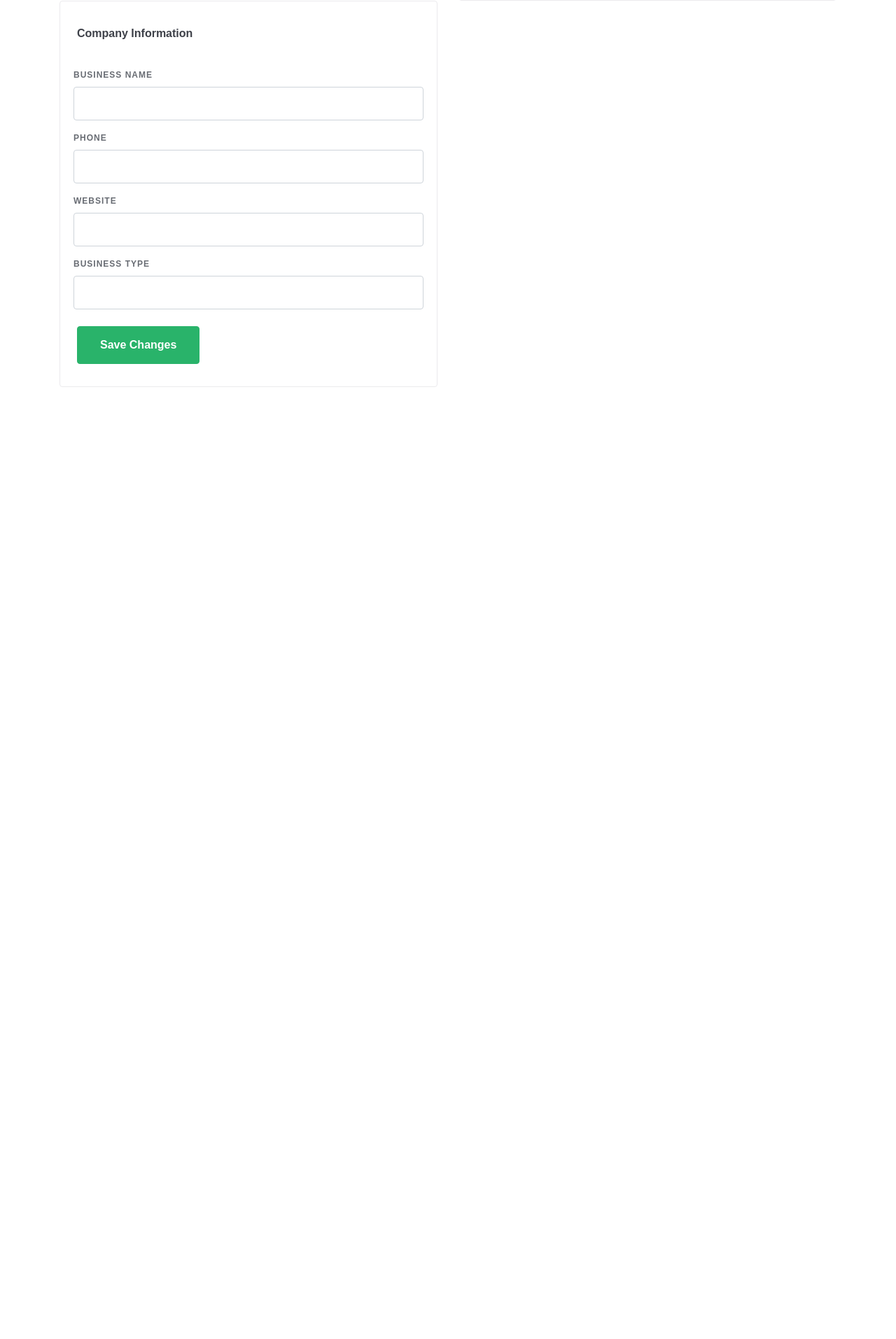
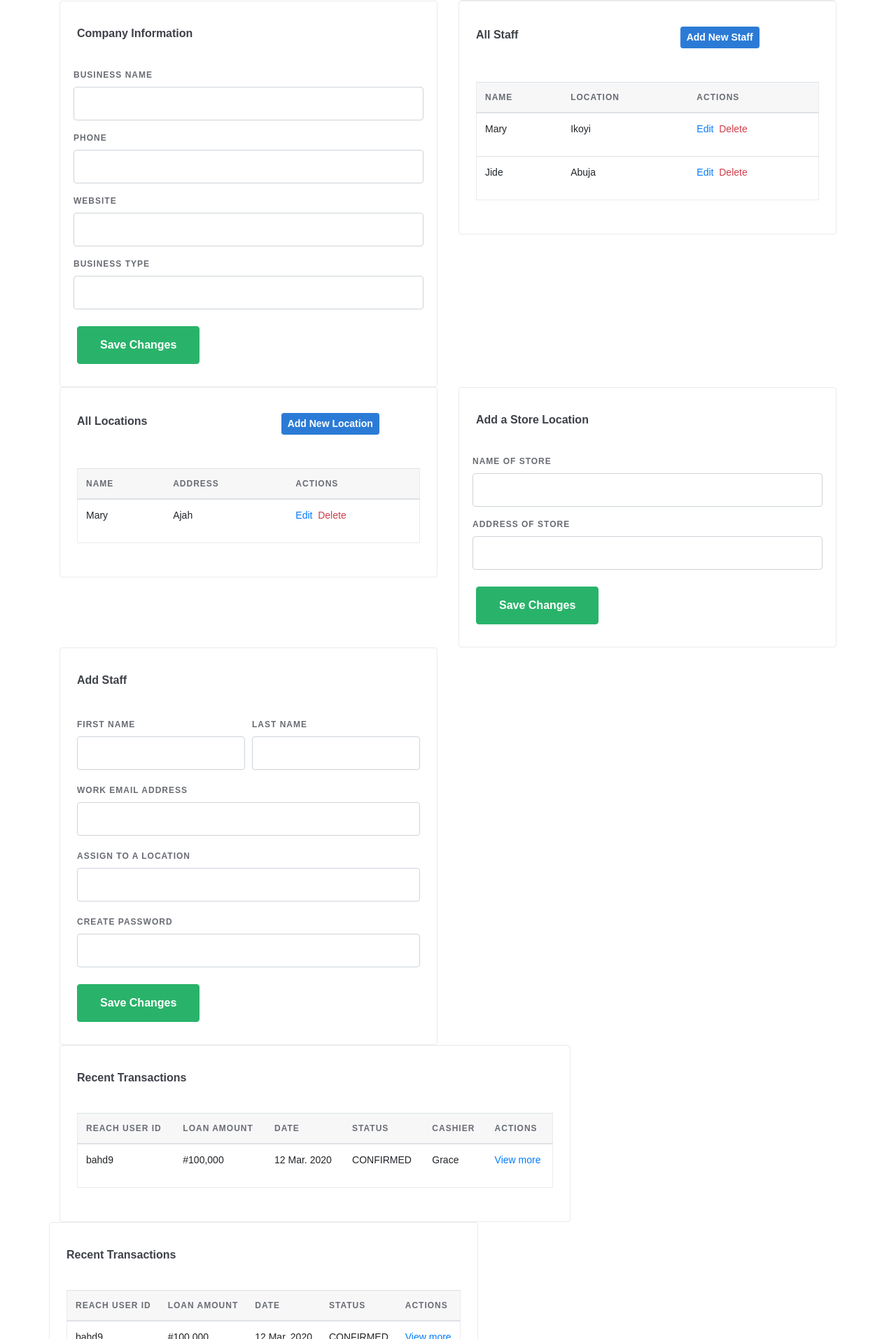
Before and after one commit to Igho-Godwin/vue-app, a Vue app: page /all-cards in a window 1280 px wide. Shown: the part 907-2820 px from the top of the page at 70% size. Before the commit the page ends 1460 px from the top, so only its background shows below. Built offline with nearby package versions, Linux system fonts and the light colour scheme; a web font is replaced by a local one.

Commit message:
settings and transactions card temporary view

```diff
--- a/src/pages/AllCards.vue
+++ b/src/pages/AllCards.vue
@@ -16,6 +16,24 @@
       <div class="col-lg-6">
         <CompanyInformation />
       </div>
+      <div class="col-lg-6">
+        <AllStaff />
+      </div>
+      <div class="col-lg-6">
+        <AllLocations />
+      </div>
+      <div class="col-lg-6">
+        <AddStore />
+      </div>
+      <div class="col-lg-6">
+        <AddStaff />
+      </div>
+      <div class="col-lg-8">
+        <TransactionsAdmin />
+      </div>
+      <div class="col-lg-">
+        <TransactionsStaff />
+      </div>
     </div>
 
 
@@ -32,14 +50,25 @@
   import BusinessLogo from "@/components/settings/BusinessLogo";
   import ChangePassword from "@/components/settings/ChangePassword";
   import CompanyInformation from "@/components/settings/CompanyInformation";
-
+  import AllStaff from "@/components/settings/AllStaff";
+  import AllLocations from "@/components/settings/AllLocations";
+  import AddStore from "@/components/settings/AddStore";
+  import AddStaff from "@/components/settings/AddStaff";
+  import TransactionsAdmin from "@/components/settings/TransactionsAdmin";
+  import TransactionsStaff from "@/components/settings/TransactionsStaff";
   export default {
     components: {
       AccountSettings,
       BankInformation,
       BusinessLogo,
       ChangePassword,
-      CompanyInformation
+      CompanyInformation,
+      AllStaff,
+      AllLocations,
+      AddStore,
+      AddStaff,
+      TransactionsAdmin,
+      TransactionsStaff,
     },
   }
 </script>
```
